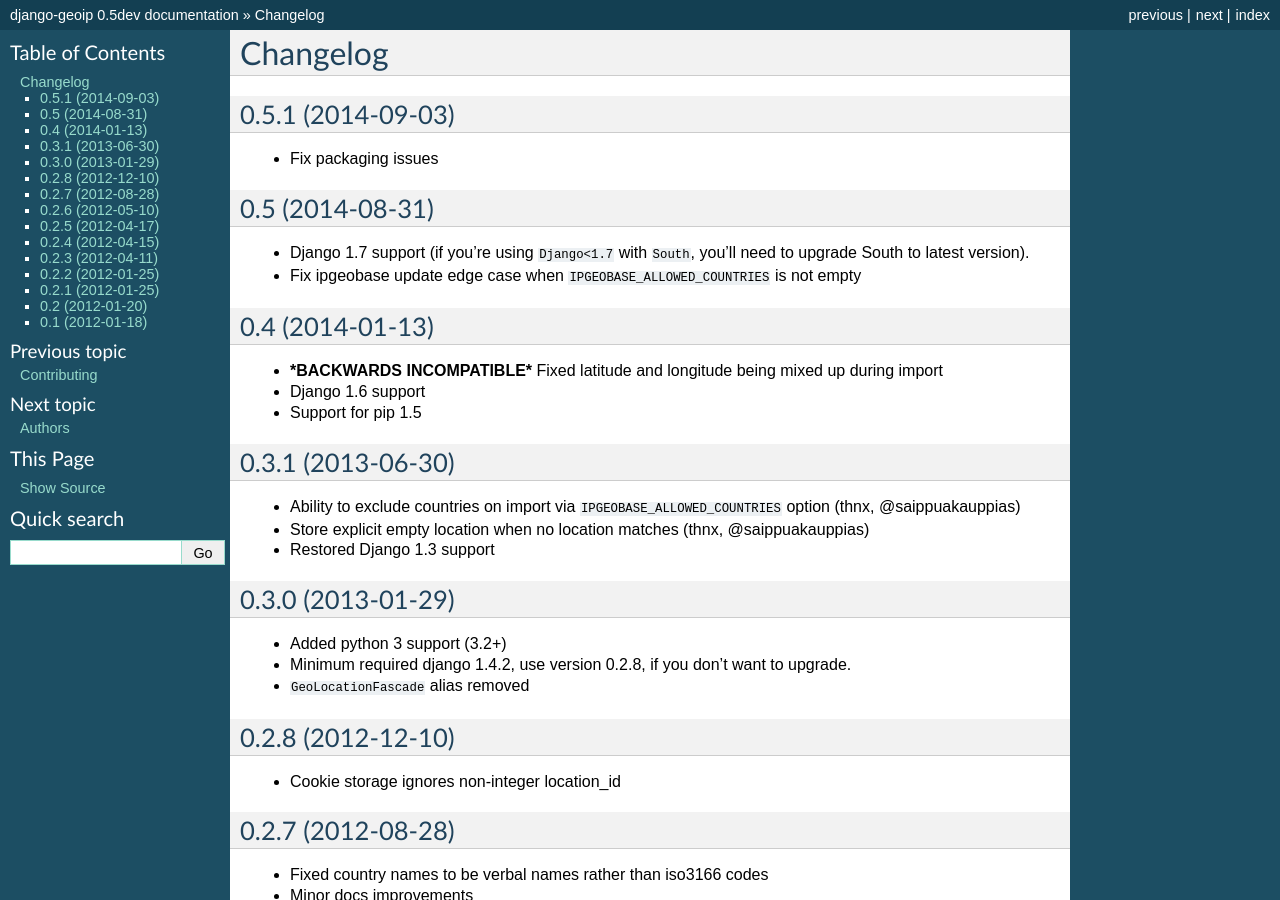
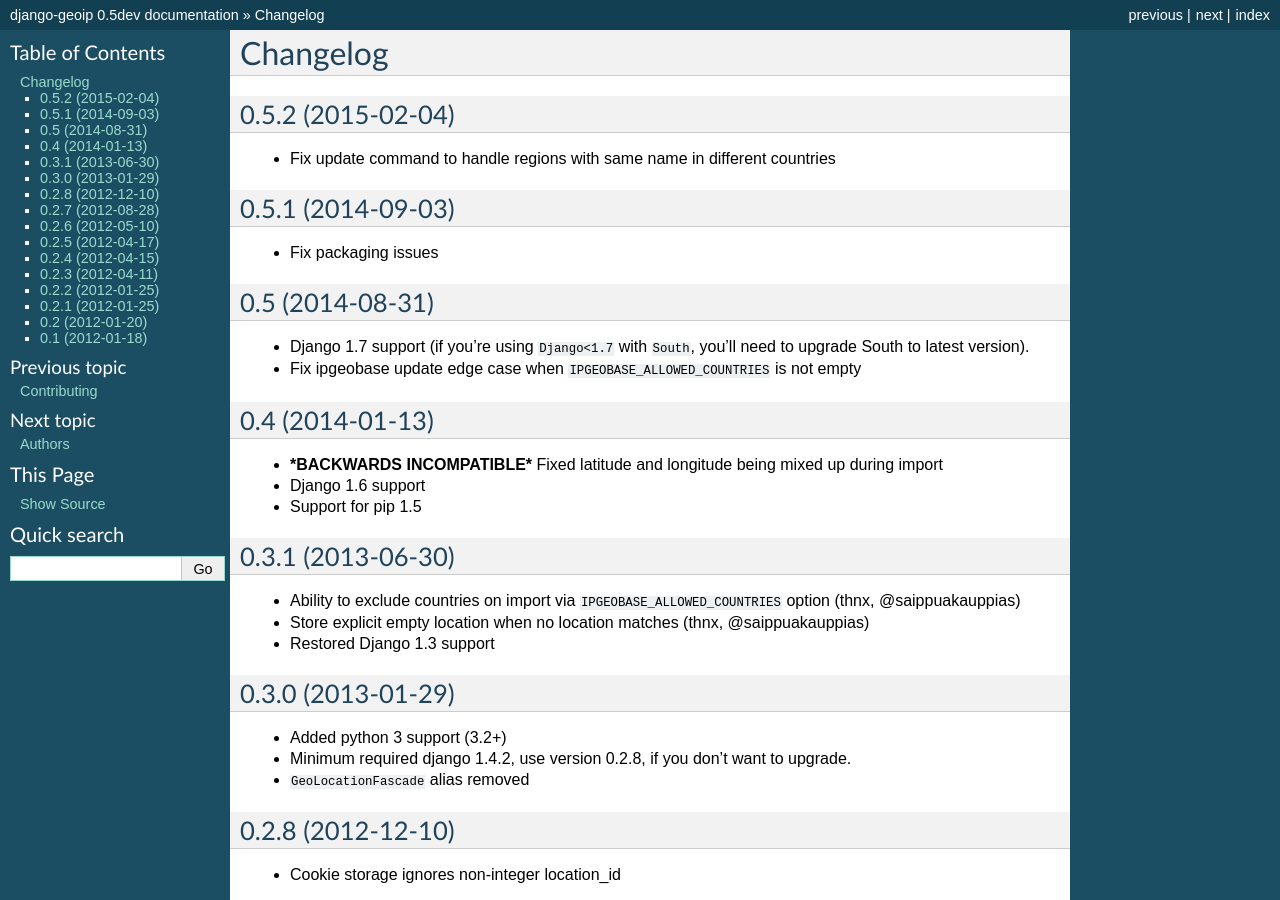
Before and after one commit to futurecolors/django-geoip, a Sphinx documentation site: the page built from docs/changelog.rst, in a window 1280 px wide and 900 px high. Built offline with Sphinx 7.4.7, drawn with Linux system fonts in a browser that asks for light colours.

Commit message:
Update 0.5.2 changelog

```diff
--- a/docs/changelog.rst
+++ b/docs/changelog.rst
@@ -1,5 +1,9 @@
 Changelog
 =========
+
+0.5.2 (2015-02-04)
+------------------
+* Fix update command to handle regions with same name in different countries
 
 0.5.1 (2014-09-03)
 ------------------
```
